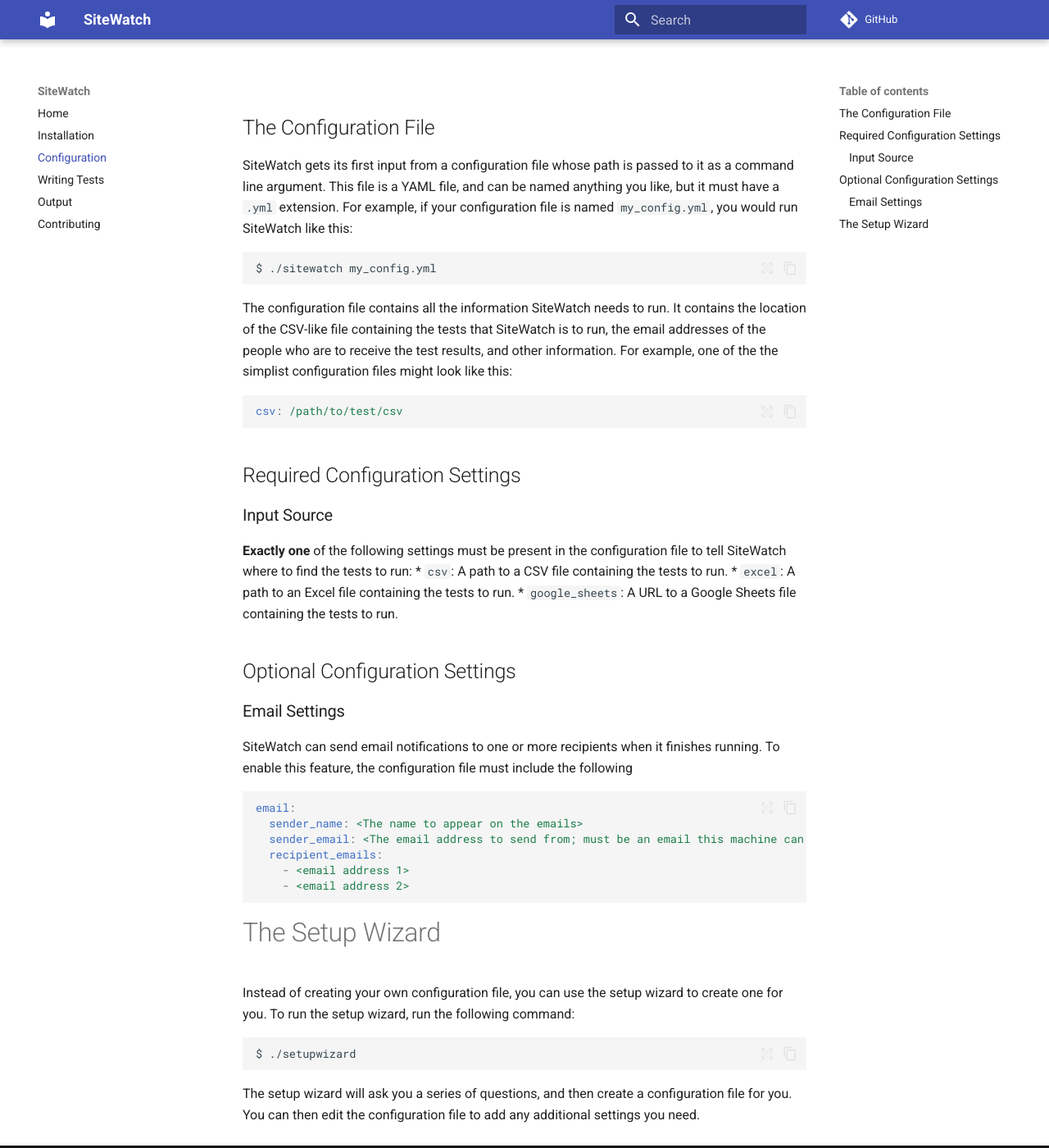
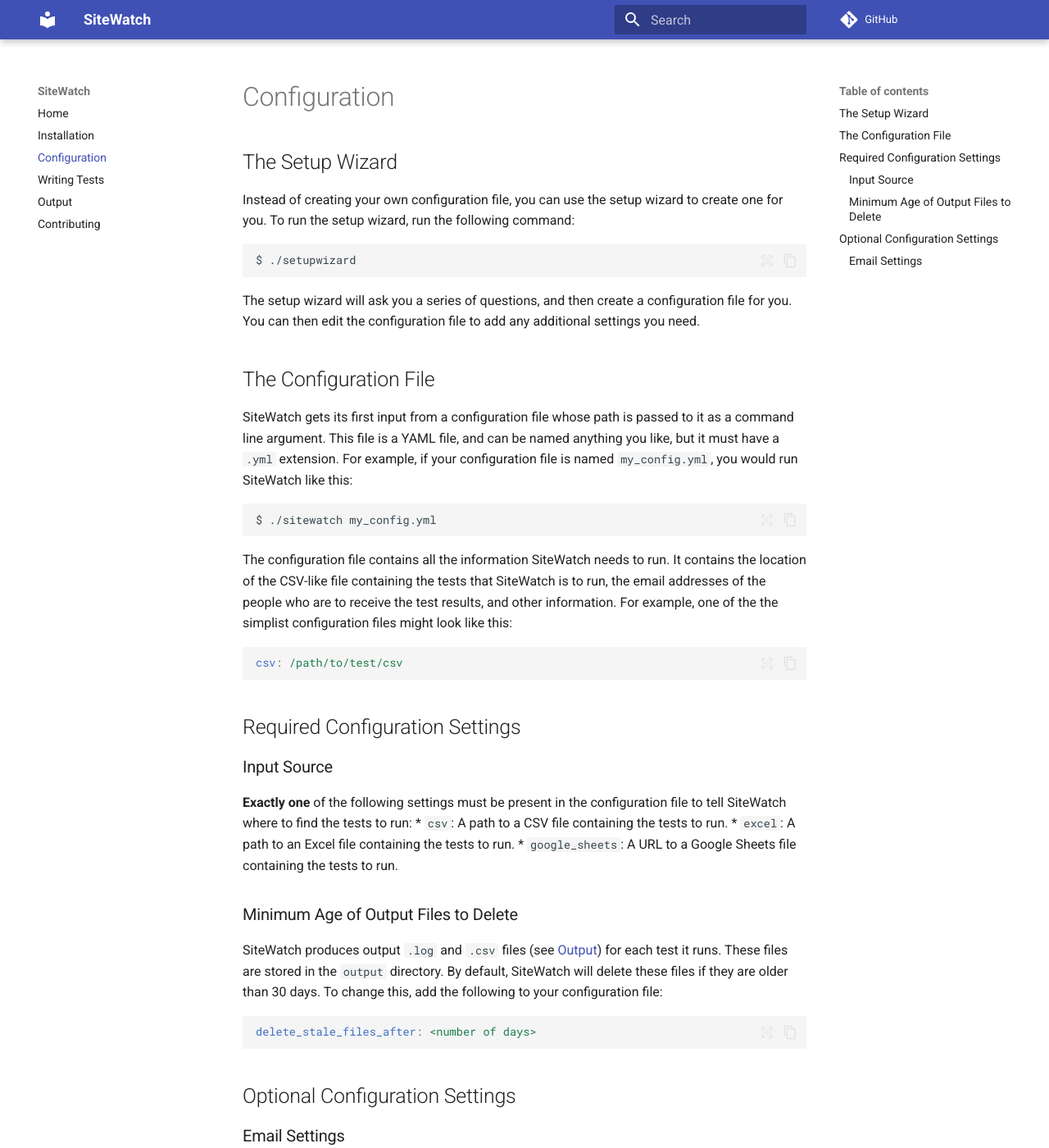
Before and after one commit to digitalutsc/site_watch, an MkDocs documentation site: the page built from docs/configuration.md, in a window 1280 px wide and 1400 px high. Shown: the whole window at 82% size. Built offline with MkDocs 1.6.1 and Material for MkDocs 9.7.7, drawn with Linux system fonts in a browser that asks for light colours; comment, search, counter and statistics services are not loaded.

Commit message:
document most recent commit

````diff
--- a/docs/configuration.md
+++ b/docs/configuration.md
@@ -1,3 +1,13 @@
+# Configuration
+
+## The Setup Wizard
+Instead of creating your own configuration file, you can use the setup wizard to create one for you. To run the setup wizard, run the following command:
+```bash
+$ ./setupwizard
+```
+The setup wizard will ask you a series of questions, and then create a configuration file for you. You can then edit the configuration file to add any additional settings you need.
+
+
 ## The Configuration File
 
 SiteWatch gets its first input from a configuration file whose path is passed to it as a command line argument. This file is a YAML file, and can be named anything you like, but it must have a `.yml` extension. For example, if your configuration file is named `my_config.yml`, you would run SiteWatch like this:
@@ -18,6 +28,12 @@
 * `excel`: A path to an Excel file containing the tests to run.
 * `google_sheets`: A URL to a Google Sheets file containing the tests to run.
 
+### Minimum Age of Output Files to Delete
+SiteWatch produces output `.log` and `.csv` files (see [Output](./output.md)) for each test it runs. These files are stored in the `output` directory. By default, SiteWatch will delete these files if they are older than 30 days. To change this, add the following to your configuration file:
+```yaml
+delete_stale_files_after: <number of days>
+```
+
 ## Optional Configuration Settings
 
 ### Email Settings
@@ -31,10 +47,3 @@
     - <email address 1>
     - <email address 2>
 ```
-
-# The Setup Wizard
-Instead of creating your own configuration file, you can use the setup wizard to create one for you. To run the setup wizard, run the following command:
-```bash
-$ ./setupwizard
-```
-The setup wizard will ask you a series of questions, and then create a configuration file for you. You can then edit the configuration file to add any additional settings you need.
````
Also changed, not shown: site/configuration/index.html, site/installation/index.html, site/search/search_index.json, 1 other file.
